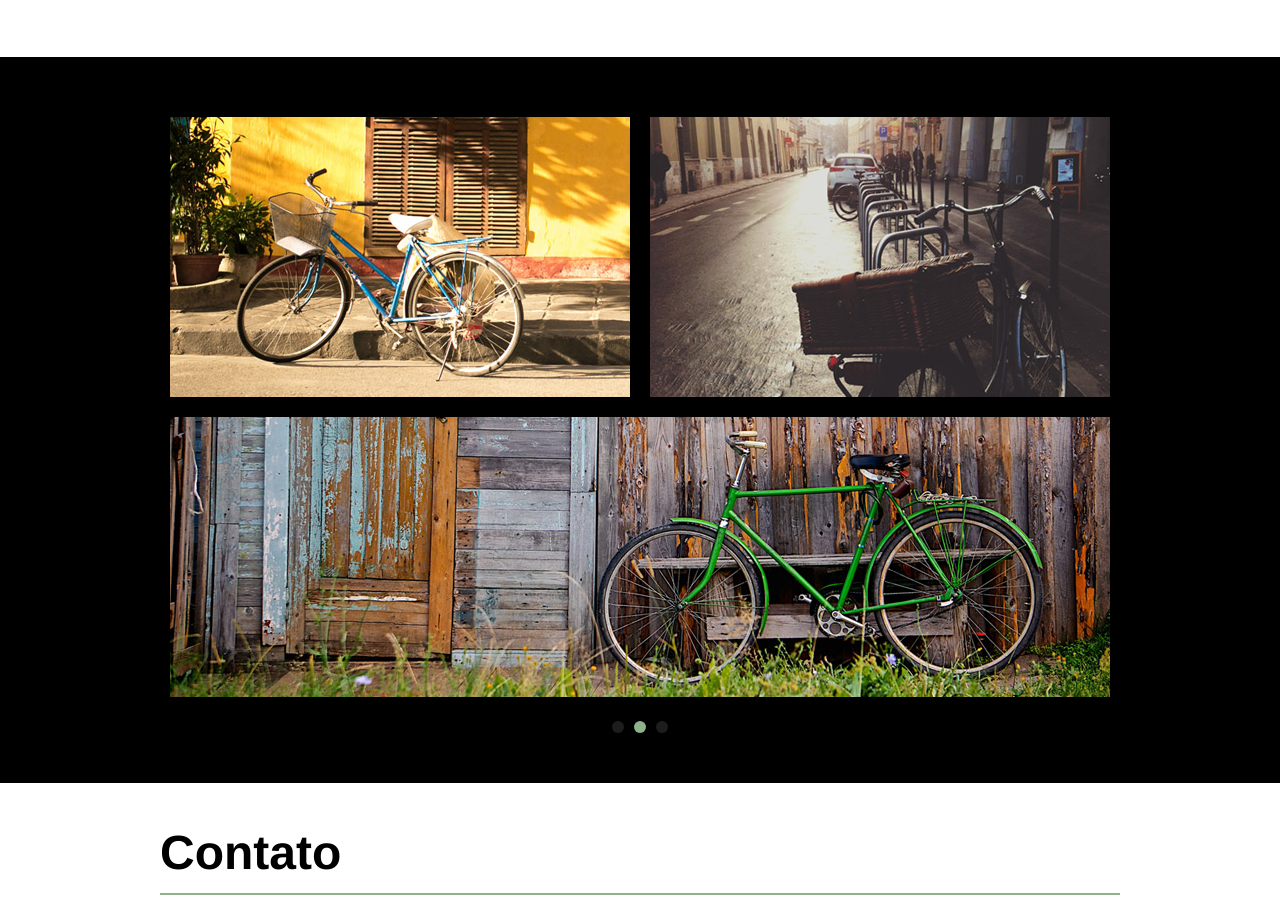
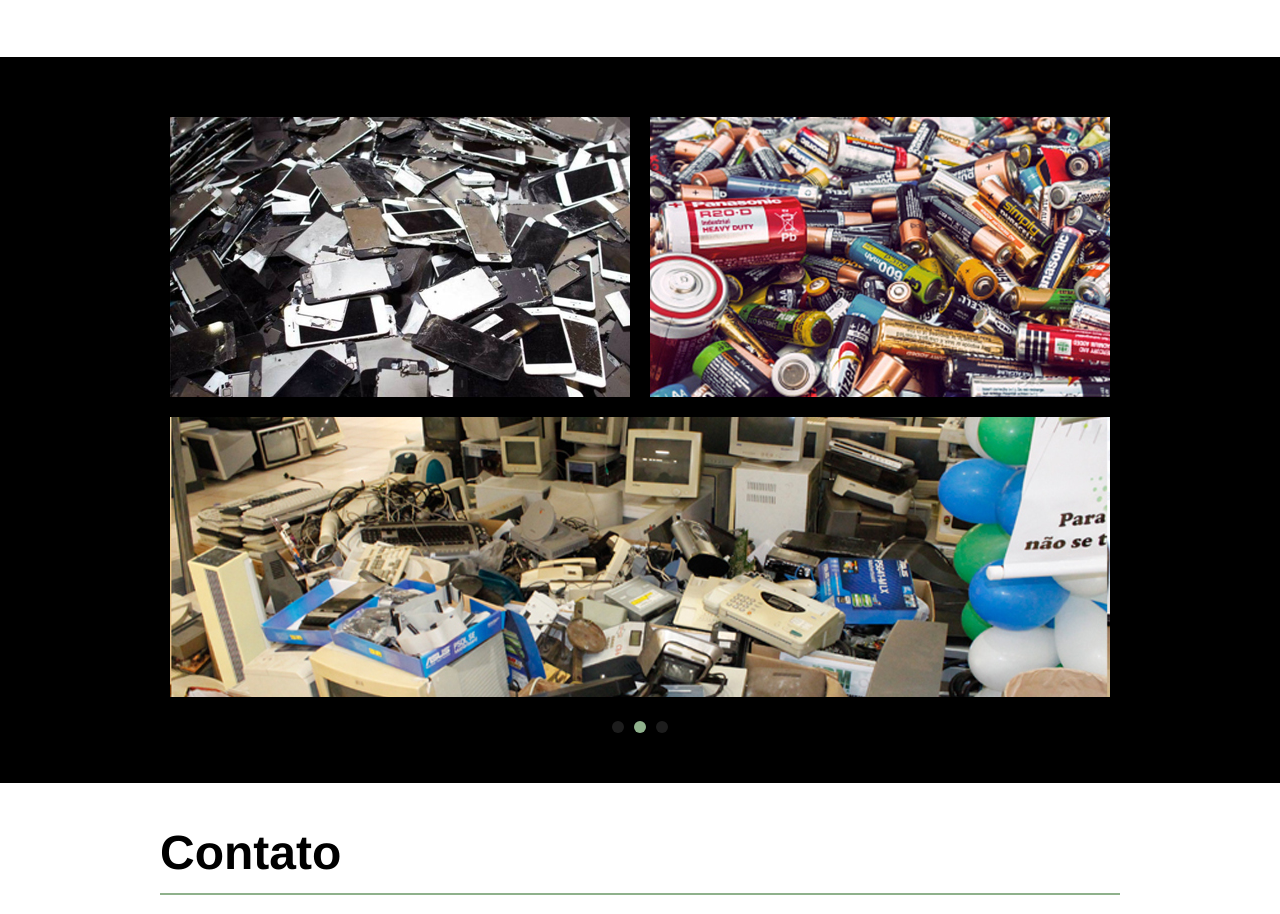
Before and after one commit to juniors-3/lixo-eletronico, a plain HTML site: page index.html in a window 1280 px wide. Shown: the part 1903-2817 px from the top of the page. Drawn offline with Linux system fonts and the light colour scheme.

Commit message:
Fotos para Galeria

```diff
--- a/index.html
+++ b/index.html
@@ -96,14 +96,14 @@
                 <li>
                     <div class="g1">
                         <div class="g1-config">
-                            <img src="img/passeio.jpg">
+                            <img src="img/1.jpg">
                         </div>
                         <div class="g1-config">
-                            <img src="img/retro.jpg">
+                            <img src="img/2.jpg">
                         </div>
                     </div>
                     <div class="g2">
-                        <img src="img/esporte.jpg">
+                        <img src="img/7.jpg">
                     </div>
                 </li>
 
@@ -111,14 +111,14 @@
                 <li>
                     <div class="g1">
                         <div class="g1-config">
-                            <img src="img/passeio.jpg">
+                            <img src="img/3.jpg">
                         </div>
                         <div class="g1-config">
-                            <img src="img/retro.jpg">
+                            <img src="img/4.jpg">
                         </div>
                     </div>
                     <div class="g2">
-                        <img src="img/esporte.jpg">
+                        <img src="img/8.jpg">
                     </div>
                 </li>
 
@@ -126,14 +126,14 @@
                 <li>
                     <div class="g1">
                         <div class="g1-config">
-                            <img src="img/passeio.jpg">
+                            <img src="img/5.jpg">
                         </div>
                         <div class="g1-config">
-                            <img src="img/retro.jpg">
+                            <img src="img/6.jpg">
                         </div>
                     </div>
                     <div class="g2">
-                        <img src="img/esporte.jpg">
+                        <img src="img/9.jpg">
                     </div>
                 </li>
             </ul>
```
Also changed, not shown: img/1.jpg (added), img/2.jpg (added), img/3.jpg (added), img/4.jpg (added), img/5.jpg (added), img/6.jpg (added), img/7.jpg (added), img/8.jpg (added), img/9.jpg (added).
